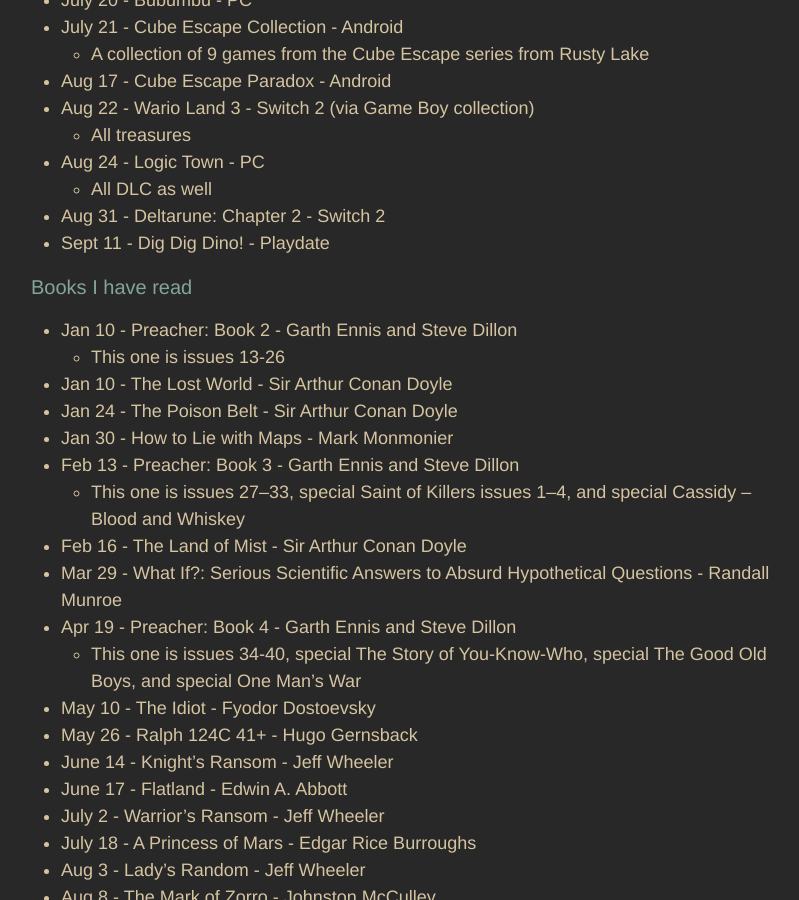
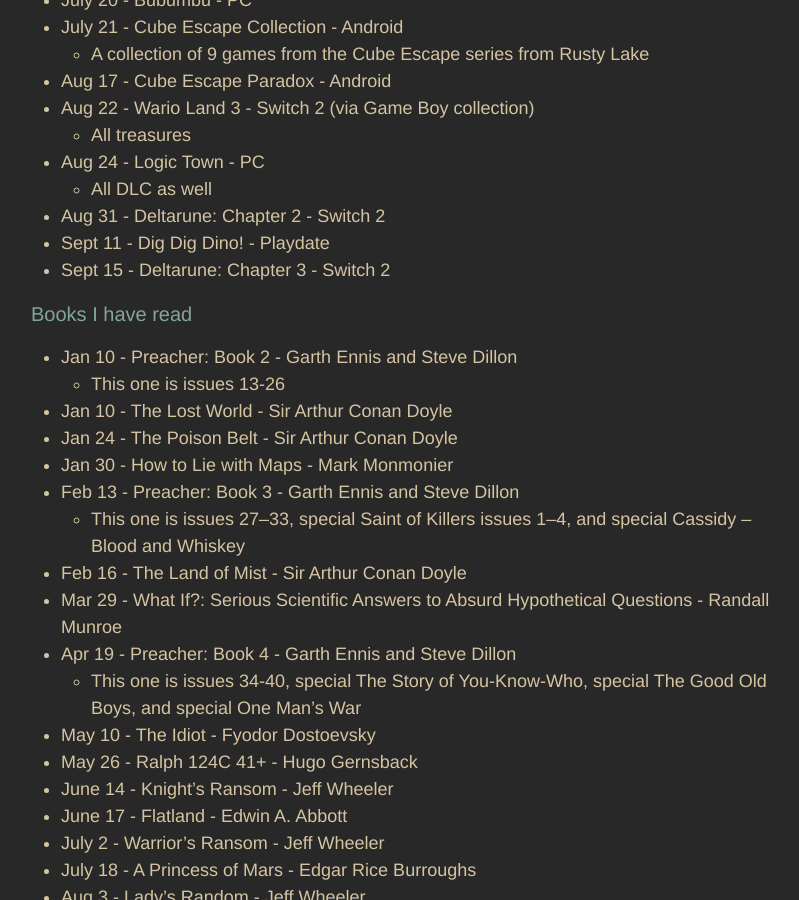
Before and after one commit to adkinsrs/sadkins_site, a Jekyll site: the page built from misc.md, in a window 1280 px wide and 900 px high, scrolled down 1004 px. Shown: the whole window, without its empty margins (239-1038 px from the left). Built offline with Jekyll 4.4.1, drawn with Linux system fonts in a browser that asks for light colours.

Commit message:
beat a game

```diff
--- a/misc.md
+++ b/misc.md
@@ -44,6 +44,7 @@
   * All DLC as well
 * Aug 31 - Deltarune: Chapter 2 - Switch 2
 * Sept 11 - Dig Dig Dino! - Playdate
+* Sept 15 - Deltarune: Chapter 3 - Switch 2
 
 ### Books I have read
 
```
